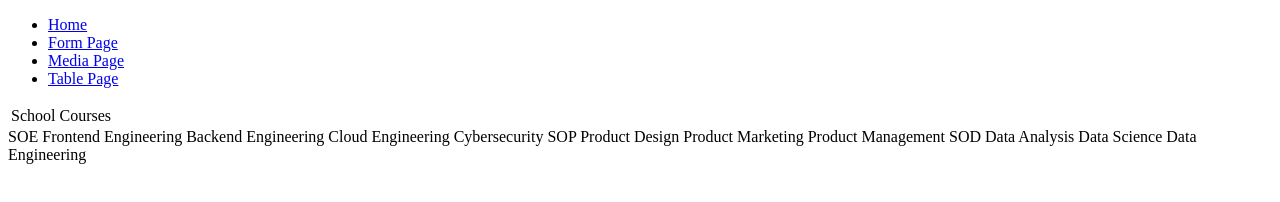
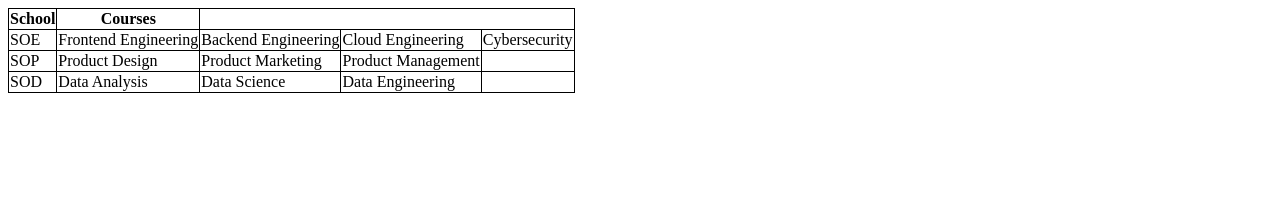
Before and after one commit to rolteame/AltschoolAssignment1-2, a plain HTML site: page table.html in a window 1280 px wide. Drawn offline with Linux system fonts and the light colour scheme.

Commit message:
Update table.html

```diff
--- a/table.html
+++ b/table.html
@@ -1,23 +1,18 @@
 <!DOCTYPE html>
 <html lang="en">
 	<head>
-  <meta charset="UTF-8">
-  <meta name="viewport" content="width=device-width, initial-scale=1.0">
+		<meta charset="UTF-8" />
+		<meta name="viewport" content="width=device-width, initial-scale=1.0" />
 		<title>Schools in AltSchool</title>
 	</head>
 	<body>
-   <ul>
-    <li><a href="index.html">Home</a></li>
-    <li><a href="form.html">Form Page</a></li>
-    <li><a href="media.html">Media Page</a></li>
-    <li><a href="table.html">Table Page</a></li>
-  </ul>
 		<table>
 			<thead>
-      <td>School </td>
-      <td>Courses </td>
+				<tr>
+					<th>School</th>
+					<th>Courses</th>
+				</tr>
 			</thead>
-  </table>
       <tbody>
         <tr>
           <td>SOE</td>
@@ -39,5 +34,14 @@
           <td>Data Engineering</td>
         </tr>
       </tbody>
+		</table>
+
+
+    <style>
+      table, tr, td, th {
+        border: 1px solid black;
+        border-collapse: collapse;
+      }
+    </style>
 	</body>
 </html>
```
Lines whose indentation alone changed are shown as unchanged.
